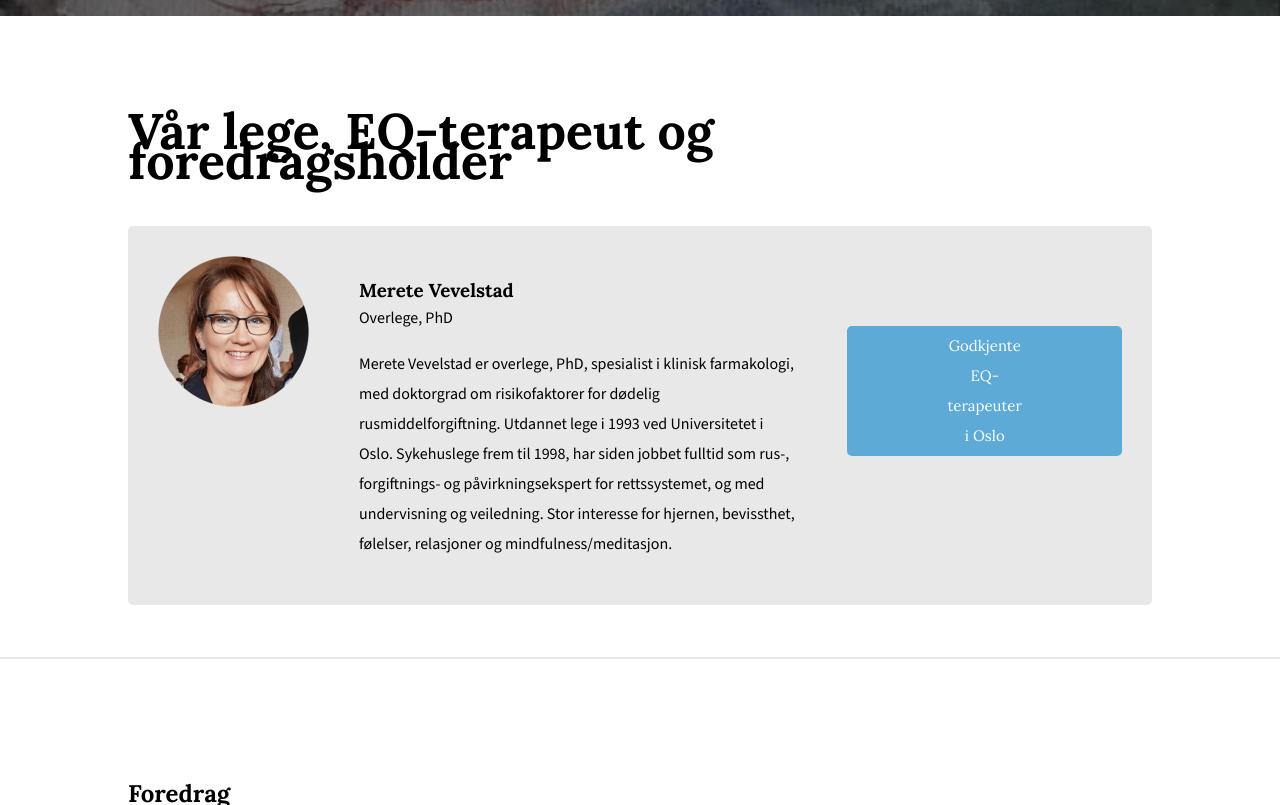
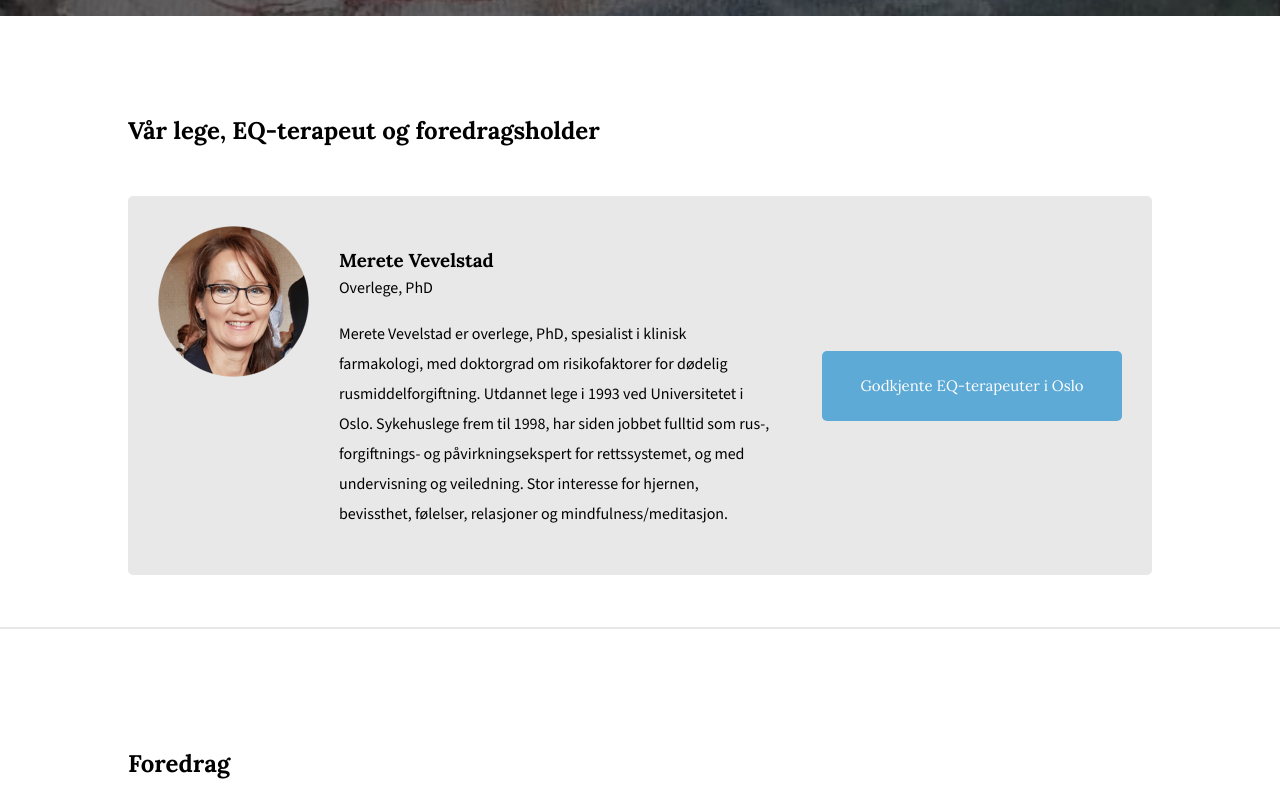
Before and after one commit to Hoggorm-Design/HappyBrainAndBody, an Astro site: page / in a window 1280 px wide. Shown: the part 784-1589 px from the top of the page. Built offline with nearby package versions, Linux system fonts and the light colour scheme; Astro itself is replaced by a stand-in of ours.

Commit message:
fixed button

```diff
--- a/src/components/Biography.astro
+++ b/src/components/Biography.astro
@@ -17,6 +17,7 @@ const {
 <div class="container">
     <h2>{title}</h2>
     <div class="gray-background-container">
+        <div class="image-text-container">
             <div class="image-container">
                 <Image src={imageSrc} alt={imageAlt} />
             </div>
@@ -25,11 +26,11 @@ const {
                 <p style="margin-top:-20px;">{degree}</p>
                 <p>{info}</p>
             </div>
+        </div>
         <a href={buttonLink} target="_blank">
             <button>{buttonText}</button>
         </a>
     </div>
-
 </div>
 
 <style>
@@ -37,36 +38,33 @@ const {
         margin-top: 100px;
     }
 
+    .image-text-container {
+        display: flex;
+        gap: 30px;
+    }
+
     .gray-background-container {
         background-color: #e8e8e8;
         display: flex;
+        align-items: center;
         padding: 30px;
         gap: 50px;
         margin-top: 50px;
         max-width: 100%;
-        border-radius:5px;
-    }
-
-
-
-    h2{
-        font-size:50px;
-        margin-right:100px;
-
+        border-radius: 5px;
     }
 
     button {
-        margin-top: 70px;
         background-color: #5daad7;
         border: #5daad7;
         color: white;
-        padding: 5px 100px;
+        padding: 20px 20px;
+        width: 300px;
         text-align: center;
         text-decoration: none;
         display: inline-block;
         font-size: 15px;
-        border-radius:5px;
-
+        border-radius: 5px;
     }
 
     button:hover {
@@ -78,8 +76,13 @@ const {
         .gray-background-container {
             background-color: #ffffff;
             flex-direction: column;
+            align-items: baseline;
             gap: 0;
             padding: 0;
+        }
+
+        .image-text-container {
+            flex-direction: column;
         }
 
         button {
```
Lines whose indentation alone changed are shown as unchanged.
